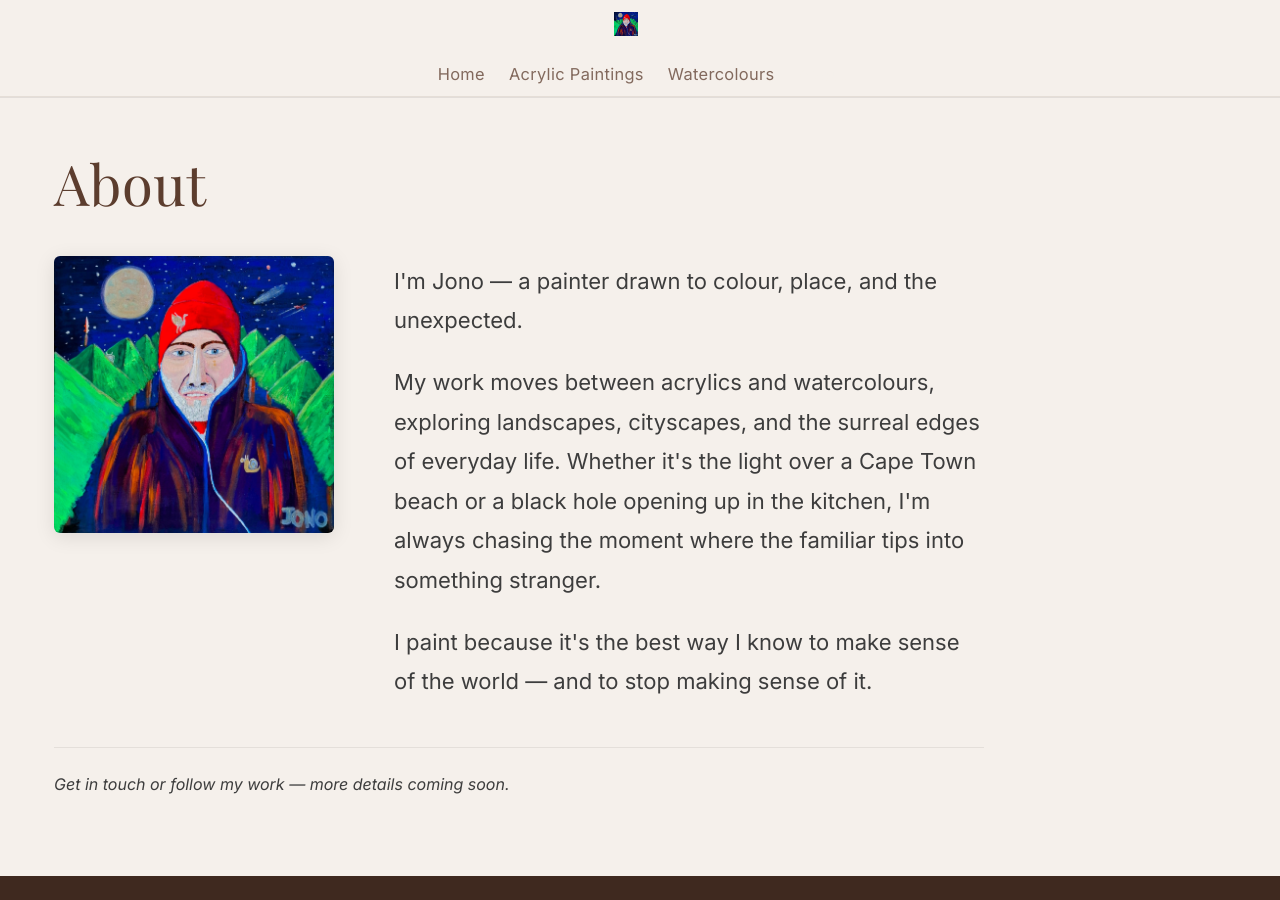
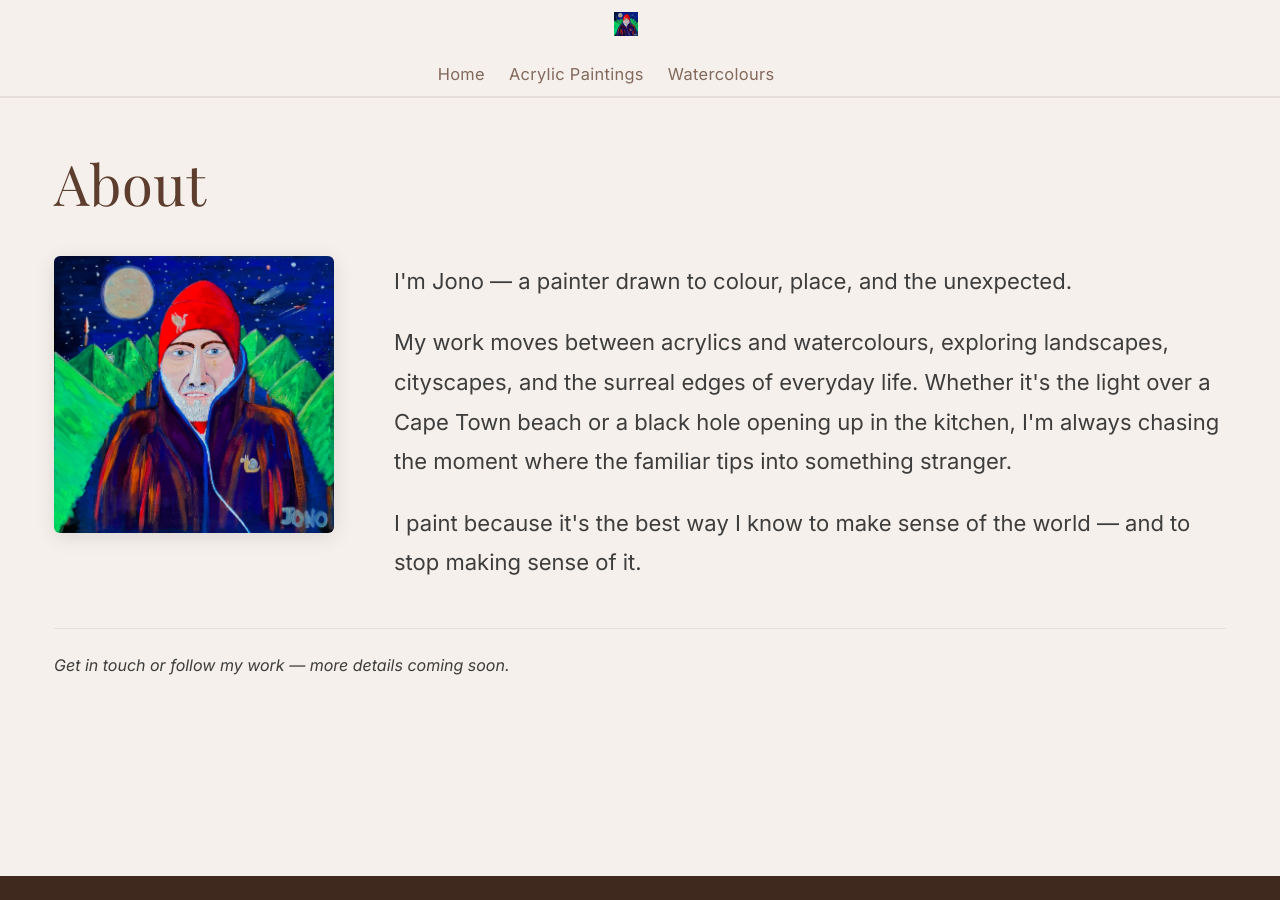
Before and after one commit to JonathanCGill/Jono-The-Artist, an MkDocs documentation site: the page built from docs/about.md, in a window 1280 px wide. Built offline with MkDocs 1.6.1 and Material for MkDocs 9.7.7, drawn with Linux system fonts in a browser that asks for light colours.

Commit message:
Strengthen CSS to ensure tabs always visible and content properly centered
Override MkDocs Material JS that hides tabs on scroll via data-md-state
and hidden attributes. Add !important overrides and ensure main content
grid centers correctly without sidebars.

https://claude.ai/code/session_01AFSRDZ44oT5PwpMo6g4dic

```diff
--- a/docs/stylesheets/custom.css
+++ b/docs/stylesheets/custom.css
@@ -54,9 +54,26 @@ body,
 .md-tabs {
   background-color: #f5f0eb;
   border-bottom: 1px solid rgba(92, 61, 46, 0.1);
-  position: sticky;
-  top: 0;
+  position: sticky !important;
+  top: 0 !important;
   z-index: 99;
+  display: block !important;
+  opacity: 1 !important;
+  visibility: visible !important;
+  transform: none !important;
+  height: auto !important;
+  overflow: visible !important;
+}
+
+/* Prevent MkDocs Material JS from hiding tabs on scroll */
+.md-tabs[hidden],
+.md-tabs[data-md-state="hidden"] {
+  display: block !important;
+  opacity: 1 !important;
+  visibility: visible !important;
+  transform: none !important;
+  height: auto !important;
+  pointer-events: auto !important;
 }
 
 .md-tabs__list {
@@ -124,14 +141,20 @@ body,
 /* Hide both sidebars — site is small, tabs are enough */
 .md-sidebar--primary,
 .md-sidebar--secondary {
-  display: none;
+  display: none !important;
 }
 
-/* Keep content centered within the same max-width the sidebars would create */
+/* Full-width grid, centered content */
+.md-main__inner {
+  display: flex;
+  justify-content: center;
+}
+
 .md-content {
   max-width: 61rem;
   margin-left: auto;
   margin-right: auto;
+  width: 100%;
 }
 
 /* Sidebar nav links (kept for mobile toggle fallback) */
```
